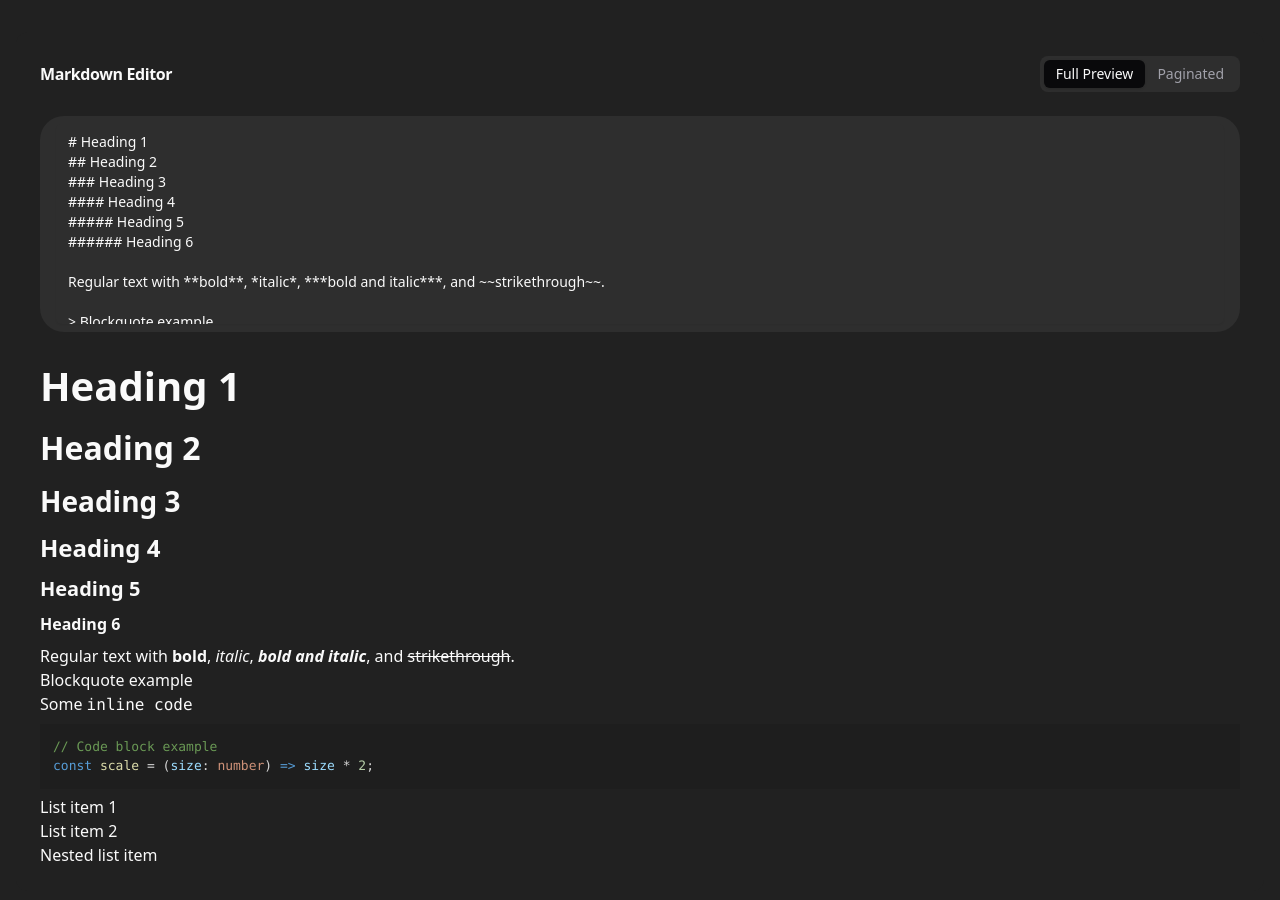
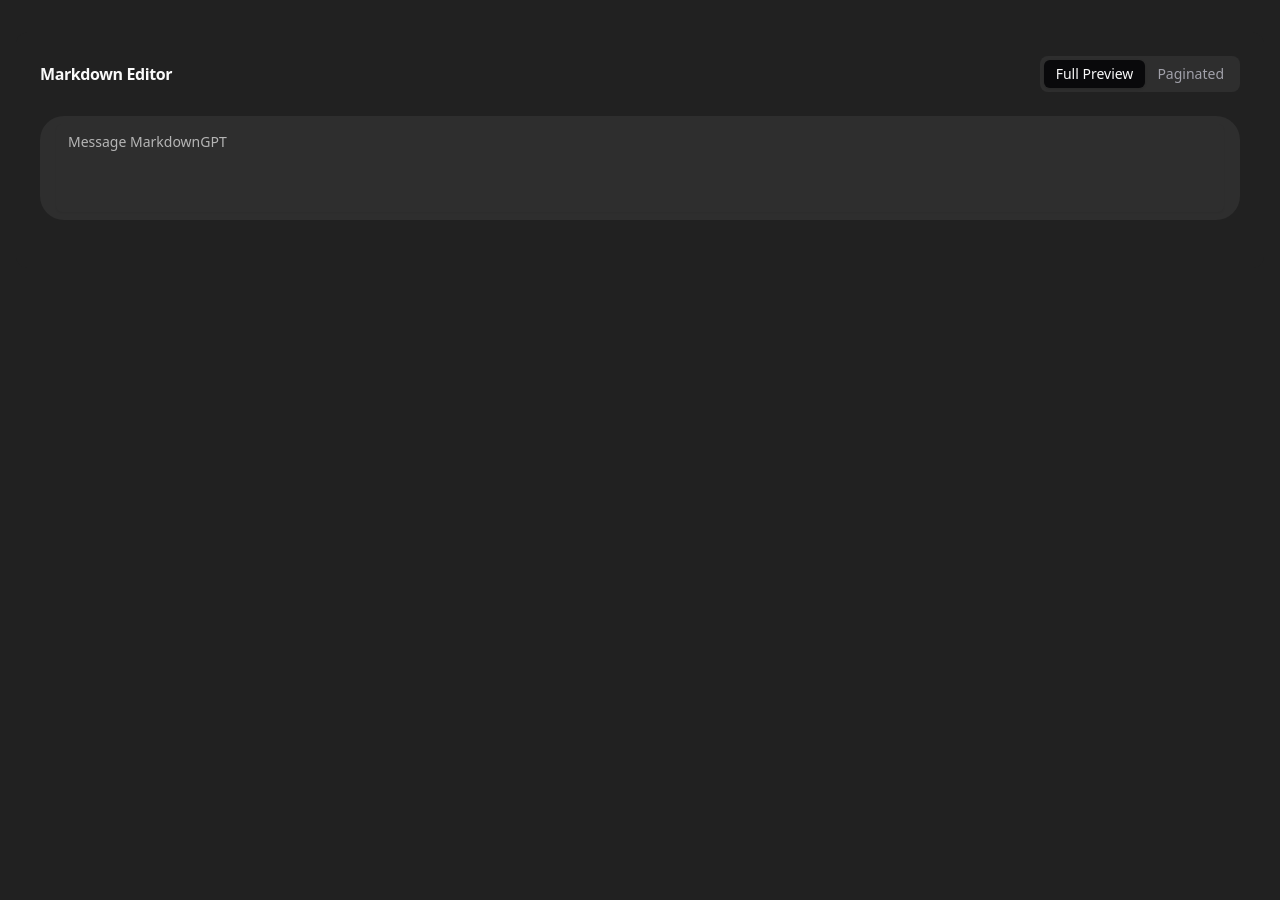
Before and after one commit to ayshrj/markdown-gpt, a Next.js app: page / in a window 1280 px wide. Shown: the top 900 px of the page. After the commit the page ends 800 px from the top, so only its background shows below. Built offline with nearby package versions, Linux system fonts and the light colour scheme.

Commit message:
feat: add better ui design

```diff
--- a/package.json
+++ b/package.json
@@ -22,9 +22,12 @@
     "react-markdown": "^9.0.3",
     "react-syntax-highlighter": "^15.6.1",
     "react-textarea-autosize": "^8.5.7",
+    "rehype-katex": "^7.0.1",
     "rehype-raw": "^7.0.0",
     "rehype-sanitize": "^6.0.0",
+    "remark-footnotes": "^5.0.0",
     "remark-gfm": "^4.0.0",
+    "remark-math": "^6.0.0",
     "tailwind-merge": "^2.6.0",
     "tailwindcss-animate": "^1.0.7"
   },
--- a/src/app/layout.tsx
+++ b/src/app/layout.tsx
@@ -1,5 +1,5 @@
 import type { Metadata } from "next";
-import { ThemeProvider } from "next-themes";
+import Providers from "@/components/Providers";
 import "./globals.css";
 import "./override.css";
 
@@ -16,13 +16,7 @@ export default function RootLayout({
   return (
     <html lang="en">
       <body className="font-ui-sans-serif antialiased">
-        <ThemeProvider
-          attribute="class" // Applies the theme class to <html>
-          defaultTheme="dark" // Sets the default theme to dark
-          enableSystem={false} // Disables system theme detection
-        >
-          {children}
-        </ThemeProvider>
+        <Providers>{children}</Providers>
       </body>
     </html>
   );
--- a/src/components/MarkdownRenderer.tsx
+++ b/src/components/MarkdownRenderer.tsx
@@ -1,6 +1,6 @@
 "use client";
 
-import React, { useState, useMemo } from "react";
+import React, { useState, useMemo, useEffect } from "react";
 import { Textarea } from "@/components/ui/textarea";
 import { Card, CardContent, CardHeader, CardTitle } from "@/components/ui/card";
 import { Button } from "@/components/ui/button";
@@ -22,49 +22,89 @@ interface CustomCodeProps extends React.HTMLAttributes<HTMLElement> {
   children?: React.ReactNode;
 }
 
+const STORAGE_KEY = "markdown-editor-content"; // Define a unique key for localStorage
+
 const MarkdownEditor: React.FC = () => {
-  const [markdown, setMarkdown] = useState<string>(
-    `# Heading 1
-## Heading 2
-### Heading 3
-#### Heading 4
-##### Heading 5
-###### Heading 6
+  // Initialize state with empty string; will be updated in useEffect
+  const [markdown, setMarkdown] = useState<string>("");
+  const [previewMode, setPreviewMode] = useState<string>("full");
+  const [currentPage, setCurrentPage] = useState(0);
 
-Regular text with **bold**, *italic*, ***bold and italic***, and ~~strikethrough~~.
+  // Load markdown from localStorage when the component mounts
+  useEffect(() => {
+    if (typeof window !== "undefined") {
+      // Ensure window is available
+      try {
+        const savedMarkdown = localStorage.getItem(STORAGE_KEY);
+        if (savedMarkdown) {
+          setMarkdown(savedMarkdown);
+        }
+      } catch (error) {
+        console.error("Failed to load markdown from localStorage:", error);
+      }
+    }
+  }, []);
 
-> Blockquote example
-
-Some \`inline code\`
-
-\`\`\`typescript
-// Code block example
-const scale = (size: number) => size * 2;
-\`\`\`
-
-- List item 1
-- List item 2
-  - Nested list item`
-  );
-  const [previewMode, setPreviewMode] = useState<string>("full");
+  // Save markdown to localStorage whenever it changes
+  useEffect(() => {
+    if (typeof window !== "undefined") {
+      // Ensure window is available
+      try {
+        localStorage.setItem(STORAGE_KEY, markdown);
+      } catch (error) {
+        console.error("Failed to save markdown to localStorage:", error);
+      }
+    }
+  }, [markdown]);
 
   const handleChange = (e: React.ChangeEvent<HTMLTextAreaElement>) => {
     setMarkdown(e.target.value);
+    setCurrentPage(0); // Reset to first page on markdown change
   };
 
   const sections = useMemo(() => {
     return markdown.split("---").map((section) => section.trim());
   }, [markdown]);
 
-  const [currentPage, setCurrentPage] = useState(0);
-
+  // Styles close to ChatGPT's typical heading sizes
+  // (You can adjust margin, lineHeight, etc. to suit)
   const customTypographyStyles = {
-    h1: { fontSize: "2.5rem", fontWeight: "bold", marginBottom: "0.5rem" },
-    h2: { fontSize: "2rem", fontWeight: "bold", marginBottom: "0.5rem" },
-    h3: { fontSize: "1.75rem", fontWeight: "bold", marginBottom: "0.5rem" },
-    h4: { fontSize: "1.5rem", fontWeight: "bold", marginBottom: "0.5rem" },
-    h5: { fontSize: "1.25rem", fontWeight: "bold", marginBottom: "0.5rem" },
-    h6: { fontSize: "1rem", fontWeight: "bold", marginBottom: "0.5rem" },
+    h1: {
+      fontSize: "1.875rem", // ~30px
+      fontWeight: 600,
+      margin: "1rem 0 0.75rem",
+      lineHeight: "1.3",
+    },
+    h2: {
+      fontSize: "1.5rem", // ~24px
+      fontWeight: 600,
+      margin: "1rem 0 0.75rem",
+      lineHeight: "1.3",
+    },
+    h3: {
+      fontSize: "1.25rem", // ~20px (as requested)
+      fontWeight: 600,
+      margin: "1rem 0 0.5rem",
+      lineHeight: "1.3",
+    },
+    h4: {
+      fontSize: "1.125rem", // ~18px
+      fontWeight: 600,
+      margin: "1rem 0 0.5rem",
+      lineHeight: "1.3",
+    },
+    h5: {
+      fontSize: "1rem", // 16px
+      fontWeight: 600,
+      margin: "0.75rem 0 0.5rem",
+      lineHeight: "1.3",
+    },
+    h6: {
+      fontSize: "0.875rem", // 14px
+      fontWeight: 600,
+      margin: "0.75rem 0 0.5rem",
+      lineHeight: "1.3",
+    },
   };
 
   // Define the custom components for ReactMarkdown
@@ -75,6 +115,8 @@ const scale = (size: number) => size * 2;
     h4: (props) => <h4 style={customTypographyStyles.h4} {...props} />,
     h5: (props) => <h5 style={customTypographyStyles.h5} {...props} />,
     h6: (props) => <h6 style={customTypographyStyles.h6} {...props} />,
+
+    // Code blocks
     code: ({ inline, className, children, ...props }: CustomCodeProps) => {
       const match = /language-(\w+)/.exec(className || "");
       if (!inline && match) {
@@ -86,6 +128,7 @@ const scale = (size: number) => size * 2;
             style={syntaxStyle as any}
             language={match[1]}
             PreTag="div"
+            className="!bg-[#0D0D0D]"
             {...props}
           >
             {String(children).replace(/\n$/, "")}
@@ -99,6 +142,23 @@ const scale = (size: number) => size * 2;
         );
       }
     },
+
+    // Lists (unordered, ordered)
+    ul: ({ children, ...props }) => (
+      <ul className="list-disc pl-6 mb-4" {...props}>
+        {children}
+      </ul>
+    ),
+    ol: ({ children, ...props }) => (
+      <ol className="list-decimal pl-6 mb-4" {...props}>
+        {children}
+      </ol>
+    ),
+    li: ({ children, ...props }) => (
+      <li className="mb-1" {...props}>
+        {children}
+      </li>
+    ),
   };
 
   return (
--- /dev/null
+++ b/src/components/Providers.tsx
@@ -0,0 +1,21 @@
+"use client";
+
+import { ThemeProvider } from "next-themes";
+
+interface ProvidersProps {
+  children: React.ReactNode;
+}
+
+const Providers: React.FC<ProvidersProps> = ({ children }) => {
+  return (
+    <ThemeProvider
+      attribute="class" // Applies the theme class to <html>
+      defaultTheme="dark" // Sets the default theme to dark
+      enableSystem={false} // Disables system theme detection
+    >
+      {children}
+    </ThemeProvider>
+  );
+};
+
+export default Providers;
```
Also changed, not shown: 1 other file (tests, documents, lock files or other folders).
